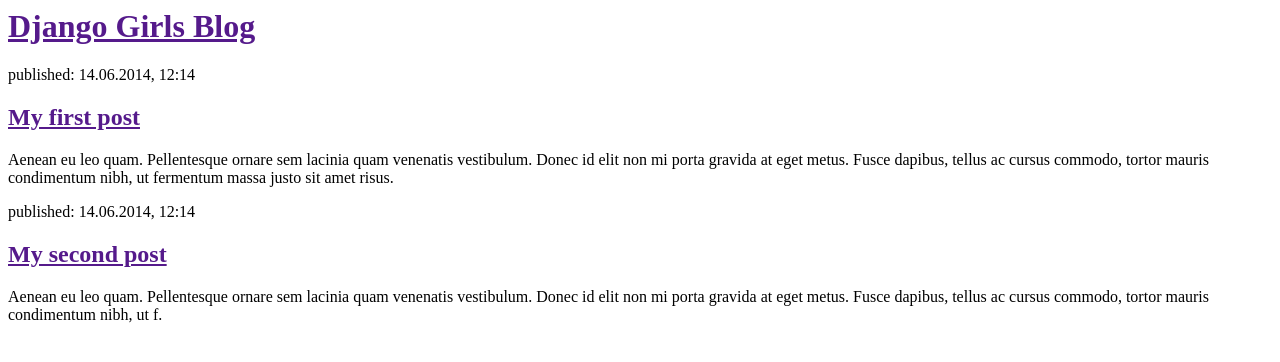
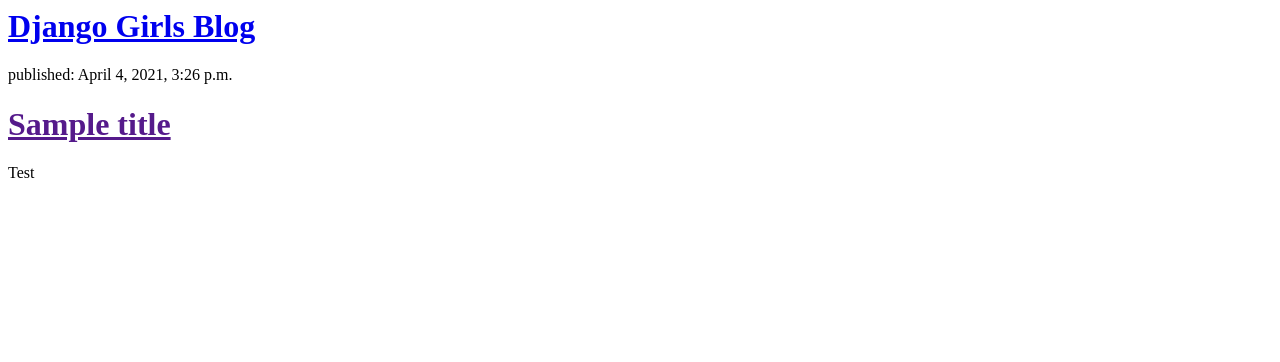
Before and after one commit to YOON93KYS/Django_tutorial, a Django app: page / in a window 1280 px wide. Shown: the top 362 px of the page. Run offline with Django 3.2, Linux system fonts and the light colour scheme; data comes from the database, SQL or seed files in the repository; both versions use the stored data as it was after the commit.

Commit message:
use template tags

```diff
--- a/djangogirls/blog/templates/blog/post_list.html
+++ b/djangogirls/blog/templates/blog/post_list.html
@@ -2,21 +2,15 @@
     <head>
         <title>Django Girls blog</title>
     </head>
-    <body>
+    <div>
+        <h1><a href="/">Django Girls Blog</a></h1>
+    </div>
+
+    {% for post in posts %}
         <div>
-            <h1><a href="">Django Girls Blog</a></h1>
+            <p>published: {{ post.published_date }}</p>
+            <h1><a href="">{{ post.title }}</a></h1>
+            <p>{{ post.text|linebreaksbr }}</p>
         </div>
-
-        <div>
-            <p>published: 14.06.2014, 12:14</p>
-            <h2><a href="">My first post</a></h2>
-            <p>Aenean eu leo quam. Pellentesque ornare sem lacinia quam venenatis vestibulum. Donec id elit non mi porta gravida at eget metus. Fusce dapibus, tellus ac cursus commodo, tortor mauris condimentum nibh, ut fermentum massa justo sit amet risus.</p>
-        </div>
-
-        <div>
-            <p>published: 14.06.2014, 12:14</p>
-            <h2><a href="">My second post</a></h2>
-            <p>Aenean eu leo quam. Pellentesque ornare sem lacinia quam venenatis vestibulum. Donec id elit non mi porta gravida at eget metus. Fusce dapibus, tellus ac cursus commodo, tortor mauris condimentum nibh, ut f.</p>
-        </div>
-    </body>
+    {% endfor %}
 </html>
--- a/djangogirls/blog/views.py
+++ b/djangogirls/blog/views.py
@@ -1,6 +1,8 @@
 from django.shortcuts import render
-
+from django.utils import timezone
+from .models import Post
 # Create your views here.
 
 def post_list(request):
-    return render(request, 'blog/post_list.html', {})
+    posts = Post.objects.filter(published_date__lte=timezone.now()).order_by('published_date')  # 글 쓴 순서대로 정렬
+    return render(request, 'blog/post_list.html', {'posts': posts})
```
Also changed, not shown: djangogirls/db.sqlite3.
